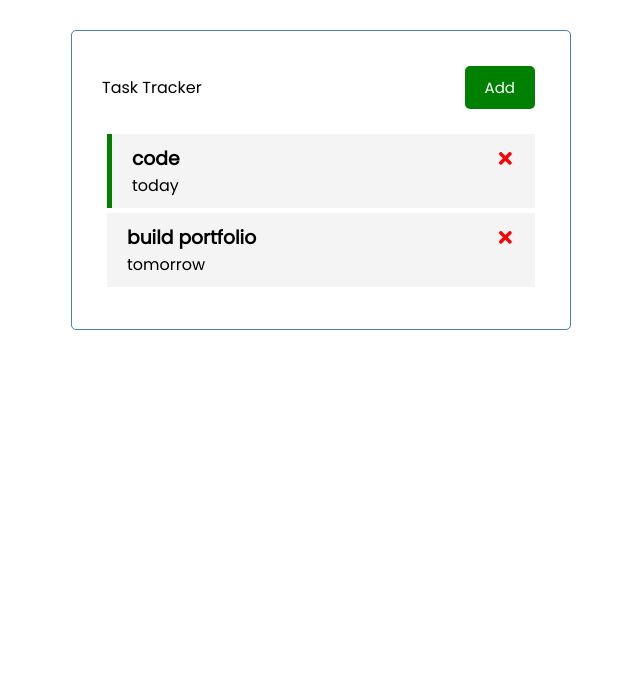
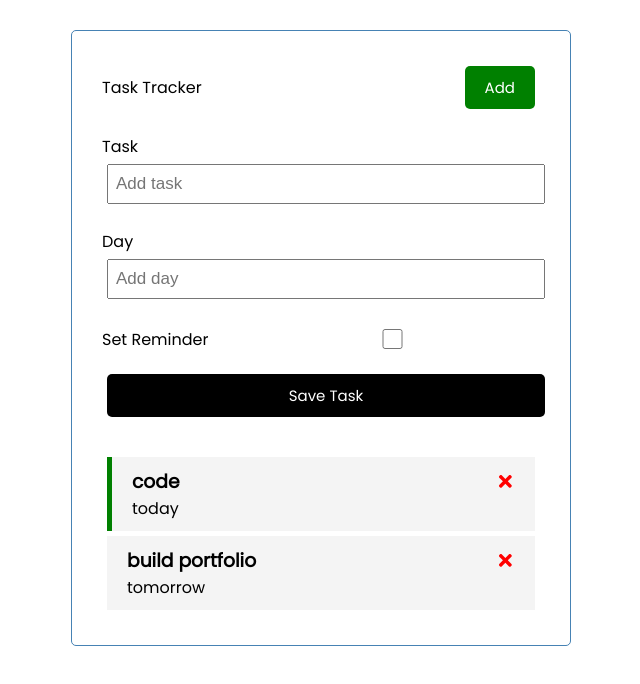
Before and after one commit to PmS-crypto/todoTracker, a React (Vite) app: page / in a window 1280 px wide. Shown: the top 684 px of the page, without its empty margins (319-959 px from the left). Built offline with nearby package versions, Linux system fonts and the light colour scheme.

Commit message:
feat: add form to enter tasks

```diff
--- a/src/App.jsx
+++ b/src/App.jsx
@@ -1,9 +1,10 @@
 import Header from "./components/Header.jsx";
 import Tasks from "./components/Tasks.jsx";
 import { useState } from "react";
-
+import AddTask from "./components/AddTask.jsx";
 
 function App() {
+  const [showAddTask, setShowAddTask] = useState(false);
   const [tasks, setTasks] = useState([
     {
         id:1,
@@ -19,6 +20,12 @@
     }
 ]);
 
+  const addTask = (task) => {
+    const id = Math.floor(Math.random()*10000)+1;
+    const newTask = {id, ...task}
+    setTasks([...tasks, newTask]);
+  }
+
   const deleteTask = (id) => {
     setTasks(tasks.filter(task => task.id !== id))
   }
@@ -30,6 +37,7 @@
   return (
     <div className="container">
       <Header title="Task Tracker"/>
+      <AddTask onAdd={addTask}/>
       {tasks.length>0?<Tasks tasks={tasks} onDelete={deleteTask} onToggle={toggleReminder}/>:"No Tasks to show"}
     </div>
   )
--- /dev/null
+++ b/src/components/AddTask.jsx
@@ -0,0 +1,46 @@
+import { useState } from "react";
+import PropTypes from 'prop-types'
+
+const AddTask = ({onAdd}) => {
+
+    const [name,setName] = useState('');
+    const [day,setDay] = useState('');
+    const [reminder,setReminder] = useState(false);
+
+    const onSubmit = (e) => {
+        e.preventDefault();
+        if(!name) {
+            alert("Please add a task");
+            return
+        }
+        onAdd({name,day,reminder});
+        setName('');
+        setDay('');
+        setReminder(false);
+    }
+
+  return (
+    <form className="add-form" onSubmit={onSubmit}>
+        <div className="form-control">
+            <label>Task</label>
+            <input type="text" placeholder="Add task" value={name} onChange={(e)=>setName(e.target.value)}/>
+        </div>
+        <div className="form-control">
+            <label>Day</label>
+            <input type="text" placeholder="Add day" value={day} onChange={(e)=>setDay(e.target.value)}/>
+        </div>
+        <div className="form-control form-control-check">
+            <label>Set Reminder</label>
+            <input type="checkbox" checked={reminder} value={reminder} onChange={(e)=>setReminder(e.currentTarget.checked)}/>
+        </div>
+
+        <input type="submit" value="Save Task" className="btn btn-block"/>
+    </form>
+  )
+}
+
+AddTask.propTypes = {
+    onAdd: PropTypes.func,
+}
+
+export default AddTask
```
